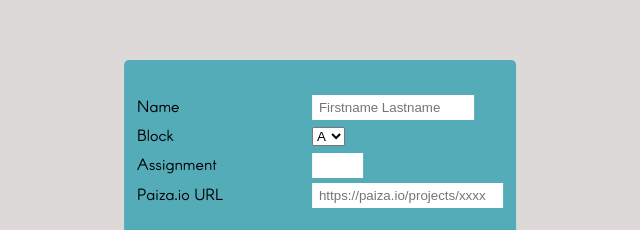
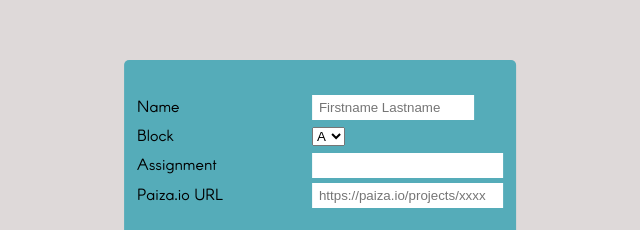
Before and after one commit to Flying-Toast/assignmentFormatter, a plain HTML site: page website/index.html in a window 1280 px wide. Shown: the part 226-456 px from the top of the page, without its empty margins (320-960 px from the left). Drawn offline with Linux system fonts and the light colour scheme.

Commit message:
Update style.css

```diff
--- a/website/style.css
+++ b/website/style.css
@@ -18,10 +18,6 @@ label {
 	display: inline-block;
 	width: 150px;
 	margin-right: 20px;
-}
-
-#assignmentNumberInput {
-	width: 5ch;
 }
 
 #form {
```
